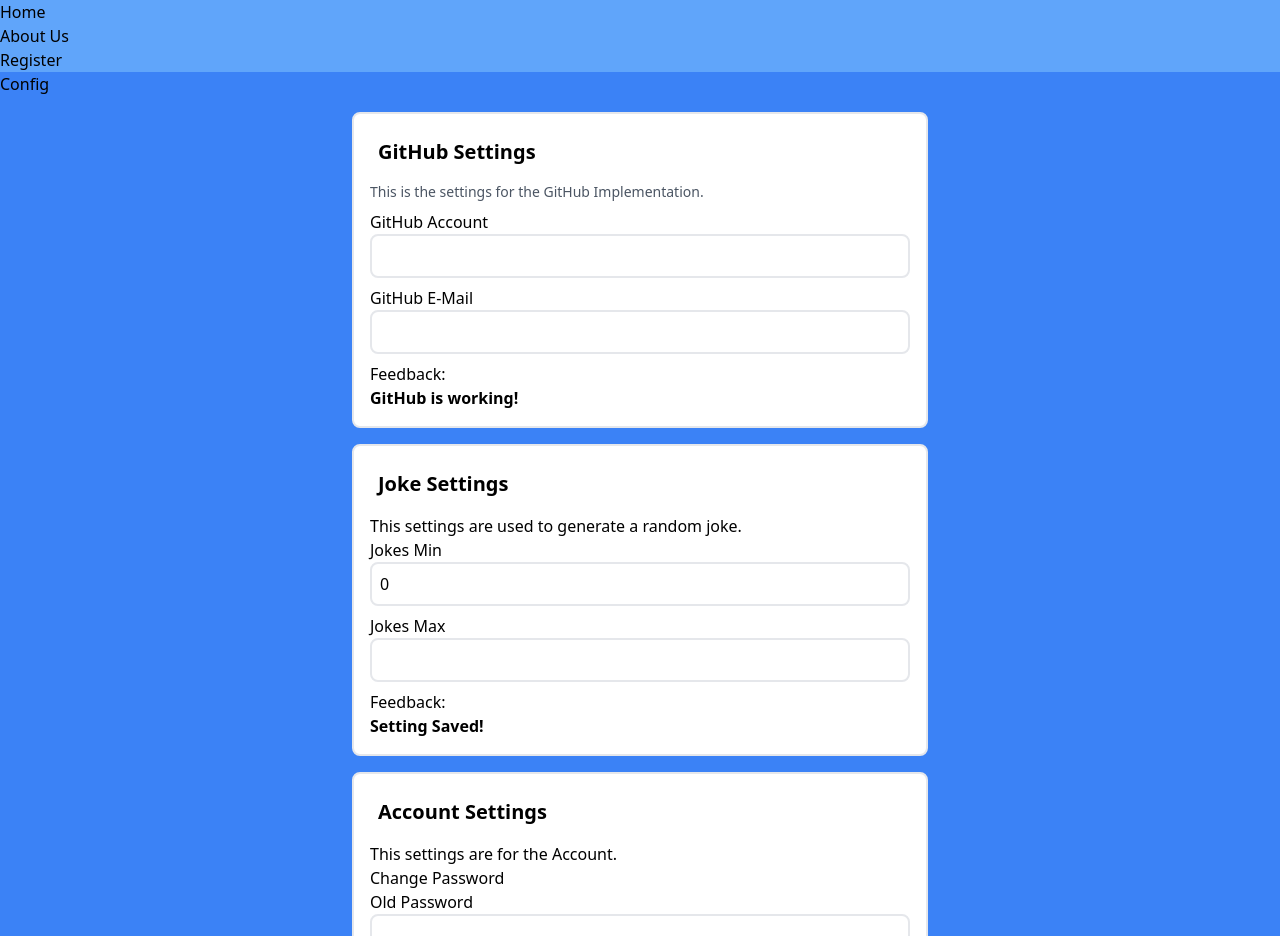
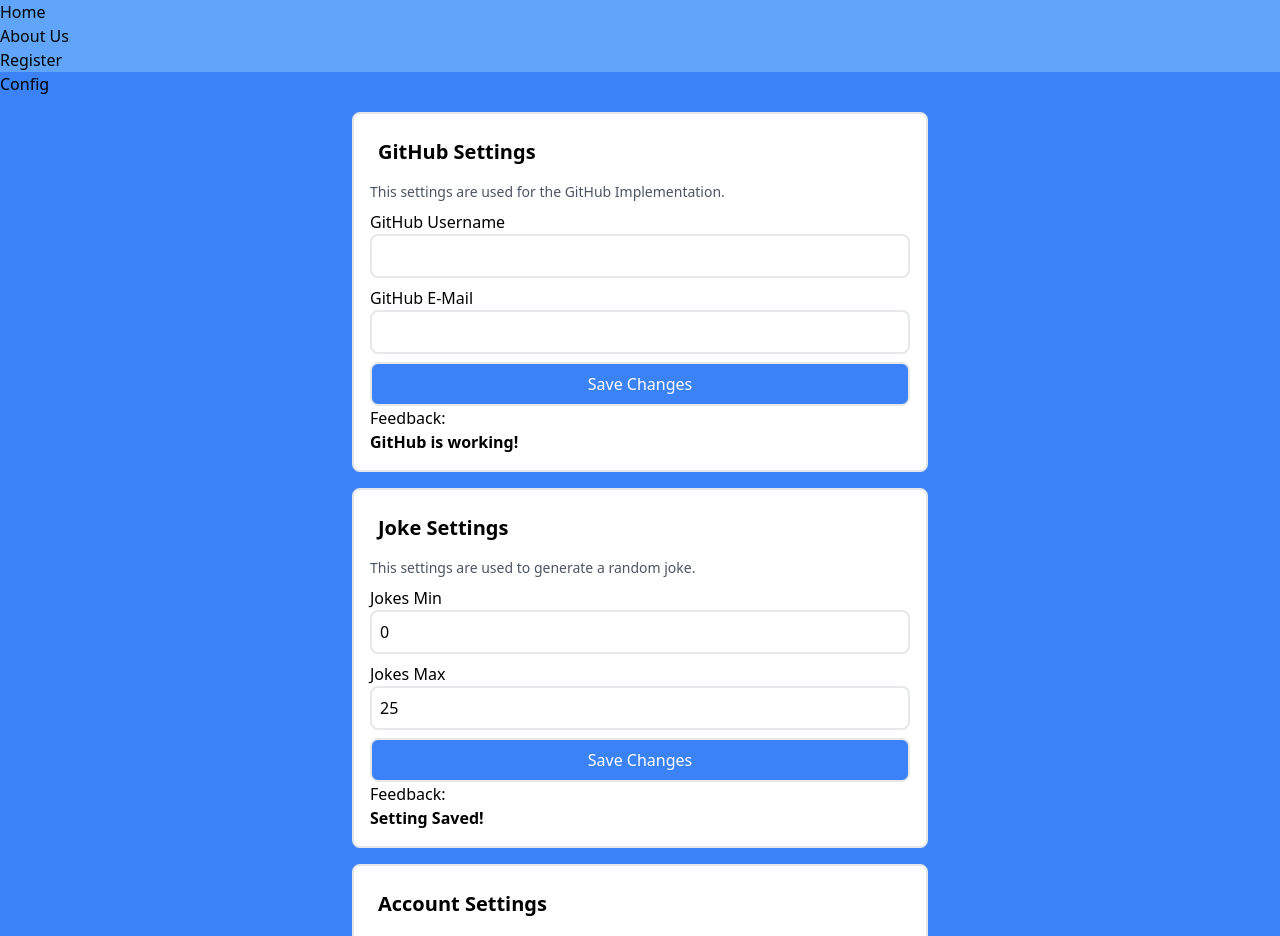
Before and after one commit to Maxi1324/GJokes, an Angular app in the folder Frontend/GJokeCommiter/: page /config in a window 1280 px wide. Shown: the top 936 px of the page. Built offline with nearby package versions, Linux system fonts and the light colour scheme; no server answers.

Commit message:
Config: Implement first save funtions and css change

```diff
--- a/Frontend/GJokeCommiter/src/app/ambience/ambience.component.css
+++ b/Frontend/GJokeCommiter/src/app/ambience/ambience.component.css
@@ -16,7 +16,13 @@
     @apply font-bold;
     @apply text-xl;
     @apply mb-2;
-    @apply mx-auto;
+}
+
+.settings-title-2{
+    @apply p-1;
+    @apply font-bold;
+    @apply text-lg;
+    @apply mb-1;
 }
 
 .settings-text{
--- a/Frontend/GJokeCommiter/src/app/ambience/ambience.component.html
+++ b/Frontend/GJokeCommiter/src/app/ambience/ambience.component.html
@@ -4,18 +4,19 @@
     <div class="settings-group">
       <h2 class="settings-title">GitHub Settings</h2>
       <p class="settings-text">
-        This is the settings for the GitHub Implementation.
+        This settings are used for the GitHub Implementation.
       </p>
       <div class="grid grid-cols-2">
         <div class="mr-2">
-          <label for="">GitHub Account</label
-          ><input type="text" class="input" min="0" />
+          <label for="github-username">GitHub Username</label
+          ><input id="github-username" name="github-username" type="text" class="input" value="{{ gusername }}" />
         </div>
         <div class="ml-2">
           <label for="">GitHub E-Mail</label
-          ><input type="email" class="input" />
+          ><input id="github-email" name="github-email" type="email" class="input" value="{{ gemail }}" />
         </div>
       </div>
+      <button class="button" (click)="save_github_settings($event, gusername, gemail)">Save Changes</button>
       <div class="flex">
         <p class="mr-1">Feedback:</p>
         <b class="text-green-500">GitHub is working!</b>
@@ -23,16 +24,19 @@
     </div>
     <div class="settings-group">
       <h2 class="settings-title">Joke Settings</h2>
-      <p>This settings are used to generate a random joke.</p>
+      <p class="settings-text">
+        This settings are used to generate a random joke.
+      </p>
       <div class="grid grid-cols-2">
         <div class="mr-2">
-          <label for="">Jokes Min</label
-          ><input type="text" class="input" min="0" value="{{jmin}}"/>
+          <label for="j-min">Jokes Min</label
+          ><input id="j-min" name="j-min" type="number" class="input" min="0" value="{{ jmin }}" />
         </div>
         <div class="ml-2">
-          <label for="">Jokes Max</label><input type="email" class="input" />
+          <label for="j-max">Jokes Max</label><input id="j-max" name="j-max" type="number" class="input" min="0" value="{{ jmax }}"/>
         </div>
       </div>
+      <button class="button" (click)="save_jokes_settings($event, jmin, jmax)">Save Changes</button>
       <div class="flex">
         <p class="mr-1">Feedback:</p>
         <b class="text-green-500">Setting Saved!</b>
@@ -40,9 +44,9 @@
     </div>
     <div class="settings-group">
       <h2 class="settings-title">Account Settings</h2>
-      <p>This settings are for the Account.</p>
+      <p class="settings-text">This settings are for the Account.</p>
       <div>
-        <h2>Change Password</h2>
+        <h2 class="settings-title-2">Change Password</h2>
         <div>
           <label for="">Old Password</label><input type="text" class="input" />
         </div>
@@ -50,7 +54,7 @@
           <label for="">New Password</label><input type="text" class="input" />
         </div>
         <button class="button">Change Password</button>
-        <h2>Delete Account</h2>
+        <h2 class="settings-title-2">Delete Account</h2>
         <p></p>
         <div>
           <label for="">Password</label><input type="text" class="input" />
--- a/Frontend/GJokeCommiter/src/app/ambience/ambience.component.ts
+++ b/Frontend/GJokeCommiter/src/app/ambience/ambience.component.ts
@@ -14,4 +14,19 @@ export class AmbienceComponent implements OnInit {
 
   @Input()
   public jmin: number = 0;
+  public jmax: number = 25;
+  public gusername: string = "";
+  public gemail: string = "";
+
+  public save_github_settings( event: Event, gusername: string, gemail: string): void {
+    console.log("Saving github settings");
+    console.log(gusername);
+    console.log(gemail);
+  }
+
+  public save_jokes_settings( event: Event, jmin: number, jmax: number): void {
+    console.log("Saving jokes settings");
+    console.log(jmin);
+    console.log(jmax);
+  }
 }
```
